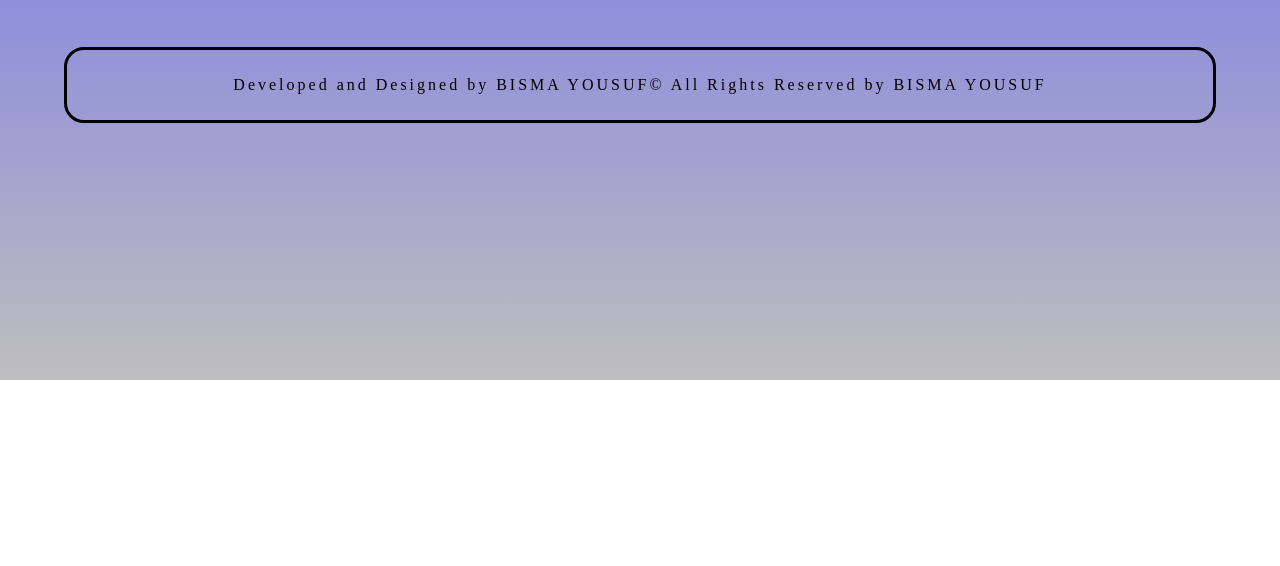
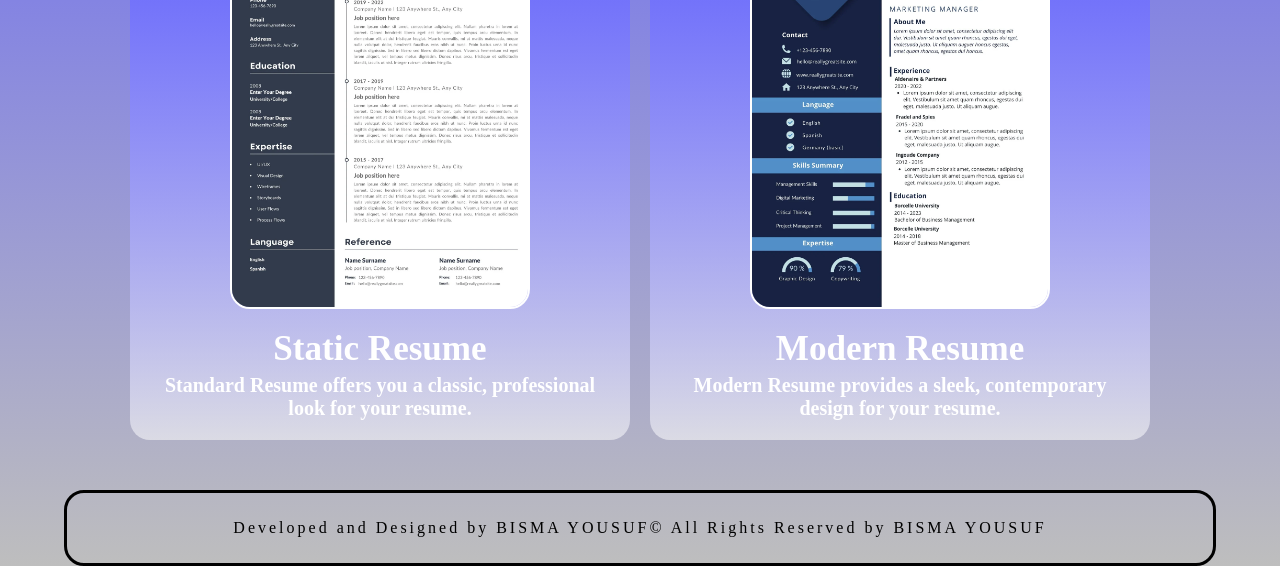
Before and after one commit to BismaYousuf/Interactive-Resume-Builder, a plain HTML site: page index.html in a window 1280 px wide. Shown: the part 420-986 px from the top of the page. Before the commit the page ends 800 px from the top, so only its background shows below. Drawn offline with Linux system fonts and the light colour scheme.

Commit message:
add commit

```diff
--- a/index.html
+++ b/index.html
@@ -21,6 +21,7 @@
     <div class="samples-container">
         <div class="sample-1">
             <a href="./staticResume/index.html">
+                <img src="sample 1.webp" alt="">
                 <h3>Static Resume</h3>
             </a>
             <p>Standard Resume offers you a classic, professional look for your resume.</p>
@@ -30,6 +31,7 @@
 
         <div class="sample-1">
             <a href="./modern/Resumeform.html">
+                <img src="Sample 2.webp" alt="">
                 <h3>Modern Resume</h3>
             </a>
             <p>Modern Resume provides a sleek, contemporary design for your resume.</p>
```
